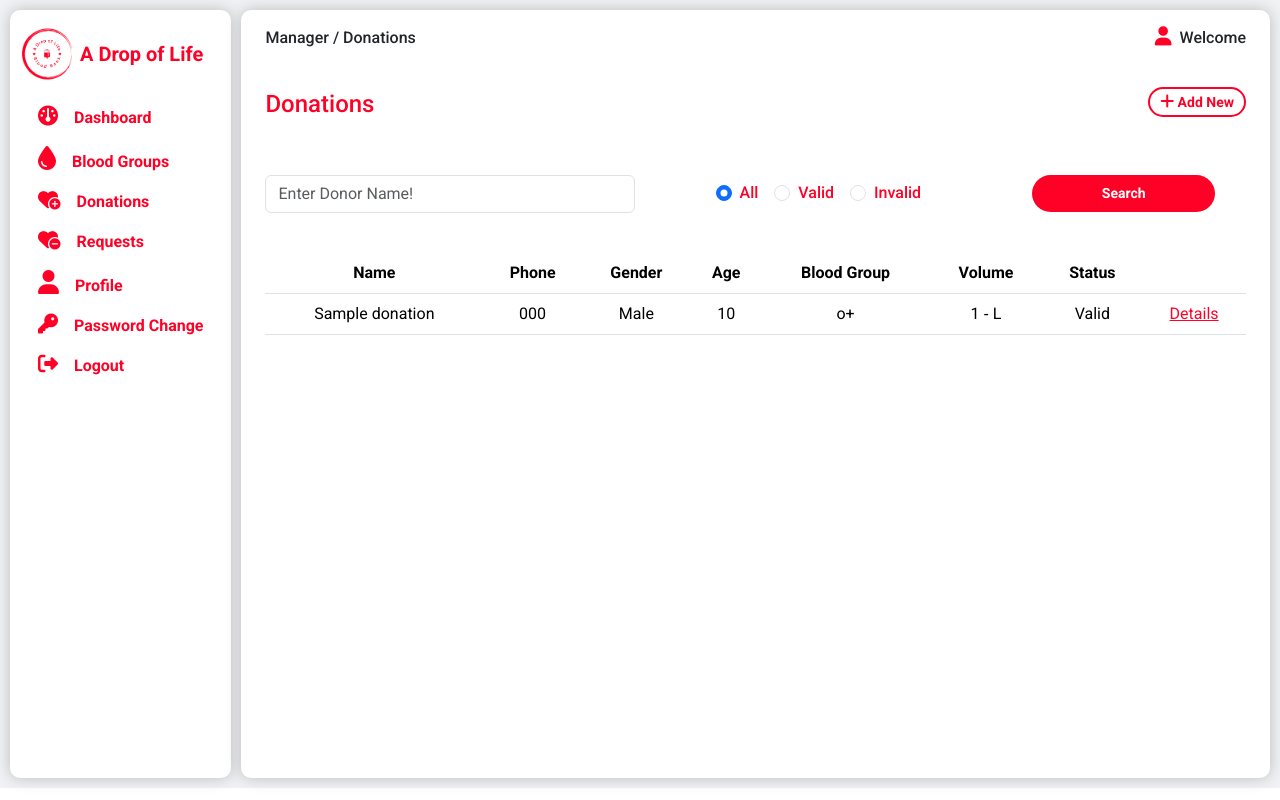
After one commit to IbrahimHerawi/A-Drop-of-Life, a Django app: page /adropoflife/manager/donations/ in a window 1280 px wide. The commit adds this page. Run offline with Django 5.2, Linux system fonts and the light colour scheme; tables that the repository leaves empty hold one stand-in row (values such as "Sample post"); parts of the project's set-up code (start-up, migrations or seed data) failed here and were passed over; some libraries are stand-ins or nearby versions.

Commit message:
donation's views and templates are added

```diff
--- a/bloodbank/models.py
+++ b/bloodbank/models.py
@@ -4,6 +4,7 @@ from django.core.validators import (
     MinValueValidator,
     MaxValueValidator,
 )
+from django.urls import reverse
 
 
 # Blood Group Table
@@ -78,8 +79,12 @@ class Donation(models.Model):
     def save(self, *args, **kwargs):
         if not self.residual_volume:
             self.residual_volume = self.donation_volume
+            self.status = "1"
 
         super(Donation, self).save(*args, **kwargs)
+
+    def get_absolute_url(self):
+        return reverse("donation-detail", kwargs={"pk": self.pk})
 
 
 # Requests Table
--- a/bloodbank/urls.py
+++ b/bloodbank/urls.py
@@ -3,10 +3,57 @@ from django.urls import path
 from .views import (
     DashboardView,
     BloodGroupsView,
+    DonationListView,
+    DonationDetailView,
+    DonationCreateView,
+    DonationEditView,
+    DonationDeleteView,
 )
 
+# General Urls
+general_urls = [
+    path(
+        "dashboard/",
+        DashboardView.as_view(),
+        name="dashboard",
+    ),
+    path(
+        "bloodgroups/",
+        BloodGroupsView.as_view(),
+        name="bloodgroups",
+    ),
+]
 
-urlpatterns = [
-    path("dashboard/", DashboardView.as_view(), name="dashboard"),
-    path("bloodgroups/", BloodGroupsView.as_view(), name="bloodgroups"),
+
+# Donation Urls
+donation_urls = [
+    path(
+        "donations/",
+        DonationListView.as_view(),
+        name="donation-list",
+    ),
+    path(
+        "donations/new/",
+        DonationCreateView.as_view(),
+        name="donation-new",
+    ),
+    path(
+        "donations/<int:pk>/",
+        DonationDetailView.as_view(),
+        name="donation-detail",
+    ),
+    path(
+        "donations/edit/<int:pk>/",
+        DonationEditView.as_view(),
+        name="donation-edit",
+    ),
+    path(
+        "donations/delete/<int:pk>/",
+        DonationDeleteView.as_view(),
+        name="donation-delete",
+    ),
 ]
+
+
+# All
+urlpatterns = general_urls + donation_urls
--- a/bloodbank/views.py
+++ b/bloodbank/views.py
@@ -1,17 +1,81 @@
 from django.views.generic import (
     ListView,
+    DetailView,
+    CreateView,
+    UpdateView,
+    DeleteView,
 )
+from django.urls import reverse_lazy
 
 from .models import (
     BloodGroup,
+    Donation,
+)
+from .forms import (
+    DonationForm,
+    UpdateDonationForm,
 )
 
 
+# Dashboard View
 class DashboardView(ListView):
     model = BloodGroup
-    template_name = "bloodbank/dashboard.html"
+    template_name = "bloodbank/general/dashboard.html"
 
 
+# Blood Groups View
 class BloodGroupsView(ListView):
     model = BloodGroup
-    template_name = "bloodbank/bloodgroups.html"
+    template_name = "bloodbank/general/bloodgroups.html"
+
+
+# Donation Views
+class DonationListView(ListView):
+    model = Donation
+    template_name = "bloodbank/donation/donation_list.html"
+
+    def get_queryset(self):
+        query = self.request.GET.get("q")
+        status = self.request.GET.get("status")
+
+        if query is None:
+            queryset = Donation.objects.all().order_by("-transfusion_date")
+            return queryset
+
+        if status == "0":
+            queryset = Donation.objects.filter(donor_name__icontains=query).order_by(
+                "-transfusion_date"
+            )
+            return queryset
+
+        queryset = (
+            Donation.objects.filter(status__exact=status)
+            .filter(donor_name__icontains=query)
+            .order_by("-transfusion_date")
+        )
+
+        return queryset
+
+
+class DonationCreateView(CreateView):
+    model = Donation
+    template_name = "bloodbank/donation/donation_new.html"
+    form_class = DonationForm
+    success_url = reverse_lazy("donation-list")
+
+
+class DonationDetailView(DetailView):
+    model = Donation
+    template_name = "bloodbank/donation/donation_detail.html"
+
+
+class DonationEditView(UpdateView):
+    model = Donation
+    template_name = "bloodbank/donation/donation_edit.html"
+    form_class = UpdateDonationForm
+
+
+class DonationDeleteView(DeleteView):
+    model = Donation
+    template_name = "bloodbank/donation/donation_delete.html"
+    success_url = reverse_lazy("donation-list")
--- /dev/null
+++ b/static/scripts/bloodbank/donation.js
@@ -0,0 +1,14 @@
+document.querySelectorAll('input[type="radio"]').forEach(
+    function(radio) {
+        radio.addEventListener('click',
+            function() {
+                document.getElementById('donation').submit();
+                sessionStorage.setItem('checked', radio.id);
+            }
+        )
+    }
+)
+
+
+let btn_checked = sessionStorage.getItem('checked');
+document.getElementById(btn_checked).checked = true;
--- a/static/styles/account/general.css
+++ b/static/styles/account/general.css
@@ -1,3 +1,7 @@
+* {
+    font-family: "Roboto", Arial;
+}
+
 /* Hero Section */
 .hero-section {
     background: var(--clr-theme);
--- a/static/styles/bloodbank/_general.css
+++ b/static/styles/bloodbank/_general.css
@@ -3,6 +3,7 @@
 }
 
 * {
+    font-family: "Roboto", Arial;
     box-sizing: border-box;
 }
 
@@ -70,10 +71,29 @@
     font-size: 14px;
     text-decoration: none;
     transition: 0.3s background-color;
+    font-weight: bold;
 }
 
 .submit-btn:hover {
     background-color: #ff0026c2;
 }
+/* Form Section */
 
-/* Form Section */
+/* General Button */
+.general-btn {
+    background-color: white;
+    color: var(--clr-theme);
+    border: solid 2px var(--clr-theme);
+    border-radius: 50px;
+    text-decoration: none;
+    font-weight: bold;
+    padding: 5px 10px 5px 10px;
+    font-family: "Roboto";
+    font-size: 14px;
+    transition: 0.4s background-color;
+}
+
+.general-btn:hover {
+    background-color: #ff00262a;
+}
+/* General Button */
--- a/templates/account/profile.html
+++ b/templates/account/profile.html
@@ -1,4 +1,4 @@
-{% extends "bloodbank/_general.html" %}
+{% extends "bloodbank/general/_general.html" %}
 {% load static %}
 {% load crispy_forms_tags %}
 
--- /dev/null
+++ b/templates/bloodbank/donation/donation_list.html
@@ -0,0 +1,94 @@
+{% extends 'bloodbank/general/_general.html' %}
+
+{% load static %}
+
+{% block title %}Donations{% endblock title %}
+
+{% block path %}Donations{% endblock path %}
+
+{% block content %}
+
+<section>
+    <div class="d-flex flex-column flex-sm-row justify-content-between mb-4">
+        <div class="mb-4">
+            <h4 class="page-title">Donations</h4>
+        </div>
+        <div>
+            <a href="{% url 'donation-new' %}" class="general-btn"><i class="fs-6 fa-solid fa-plus"></i> Add New</a>
+        </div>
+    </div>
+
+    <!-- Search Form -->
+    <form class="d-flex flex-column flex-lg-row justify-content-between form-content row-gap-4" method="get"
+        action="{% url 'donation-list' %}" id="donation">
+
+        <div class="flex-grow-1">
+            <input type="search" class="form-control" name="q" placeholder="Enter Donor Name!" aria-label="Search">
+        </div>
+        <div class="flex-grow-1 align-items-center justify-content-center d-flex flex-row column-gap-3">
+            <div class="form-check">
+                <input class="form-check-input" type="radio" name="status" id="statusall" value="0" checked>
+                <label class="form-check-label" for="statusall">
+                    All
+                </label>
+            </div>
+            <div class="form-check">
+                <input class="form-check-input" type="radio" name="status" id="statusvalid" value="1">
+                <label class="form-check-label" for="statusvalid">
+                    Valid
+                </label>
+            </div>
+            <div class="form-check">
+                <input class="form-check-input" type="radio" name="status" id="statusinvalid" value="2">
+                <label class="form-check-label" for="statusinvalid">
+                    Invalid
+                </label>
+            </div>
+        </div>
+        <div class="flex-grow-1 text-center">
+            <input type="submit" class="submit-btn flex-grow-1 w-75" value="Search">
+        </div>
+    </form>
+    <!-- Search Form -->
+
+    <!-- Table -->
+    <div class="table-responsive mt-3">
+        <table class="table table-hover text-center table-responsive mt-4">
+            <thead>
+                <th scope="col">Name</th>
+                <th scope="col">Phone</th>
+                <th scope="col">Gender</th>
+                <th scope="col">Age</th>
+                <th scope="col">Blood Group</th>
+                <th scope="col">Volume</th>
+                <th scope="col">Status</th>
+                <th scope="col"></th>
+            </thead>
+            <tbody>
+                {% for d in object_list %}
+                <tr>
+                    <td>{{d.donor_name}}</td>
+                    <td>{{d.donor_phone}}</td>
+                    <td>{{d.donor_gender}}</td>
+                    <td>{{d.donor_age}}</td>
+                    <td>{{d.blood_group.group_name}}</td>
+                    <td>{{d.donation_volume}} &dash; L</td>
+                    {% if d.status == '1' %}
+                    <td>Valid</td>
+                    {% else %}
+                    <td>Invalid</td>
+                    {% endif %}
+                    <td><a href="{% url 'donation-detail' d.pk %}" style="color: var(--clr-theme);">Details</a></td>
+                </tr>
+                {% endfor %}
+            </tbody>
+        </table>
+    </div>
+    <!-- Table -->
+</section>
+
+{% endblock content %}
+
+{% block script %}
+<script src="{% static 'scripts/bloodbank/donation.js' %}"></script>
+{% endblock script %}
--- a/templates/bloodbank/_general.html
+++ b/templates/bloodbank/general/_general.html
@@ -34,6 +34,7 @@
     <!--Sidebar & Content start-->
     <div class="container-fluid">
         <div class="row flex-nowrap">
+
             <!-- Sidebar start -->
             <div class="sidebar col-auto d-flex flex-column justify-content-start">
                 <a href="{% url 'home' %}" class="d-flex align-items-center text-decoration-none fw-bold mt-sm-3 mt-3">
@@ -54,7 +55,7 @@
                         </a>
                     </li>
                     <li class="nav-item py-2 py-sm-0">
-                        <a href="" class="nav-link">
+                        <a href="{% url 'donation-list' %}" class="nav-link">
                             <i class="fs-5 fa-solid fa-heart-circle-plus"></i><span
                                 class="fs-6 ms-3 d-none d-sm-inline">Donations</span>
                         </a>
@@ -87,6 +88,7 @@
                 </ul>
             </div>
             <!--Sidebar end -->
+
             <!-- Content start -->
             <div class="content p-3 col px-4">
                 <div class="d-flex flex-row justify-content-between mb-4">
@@ -101,6 +103,7 @@
                 {% block content %}{% endblock content %}
             </div>
             <!-- Content end -->
+
         </div>
     </div>
     <!--Sidebar & Content end -->
--- a/templates/bloodbank/bloodgroups.html
+++ b/templates/bloodbank/general/bloodgroups.html
@@ -1,14 +1,10 @@
-{% extends 'bloodbank/_general.html' %}
+{% extends 'bloodbank/general/_general.html' %}
 
 {% load static %}
 
 {% block title %}Blood Groups{% endblock title %}
 
 {% block path %}Blood Groups{% endblock path %}
-
-{% block head %}
-<link rel="stylesheet" href="{% static 'styles/bloodbank/bloodgroups.css' %}">
-{% endblock head %}
 
 {% block content %}
 
--- a/templates/bloodbank/dashboard.html
+++ b/templates/bloodbank/general/dashboard.html
@@ -1,4 +1,4 @@
-{% extends 'bloodbank/_general.html' %}
+{% extends 'bloodbank/general/_general.html' %}
 
 {% load static %}
 
```
Also changed, not shown: bloodbank/forms.py (+0 -10 lines), static/styles/bloodbank/detail.css (added, +14 -0 lines), templates/bloodbank/donation/donation_delete.html (added, +37 -0 lines), templates/bloodbank/donation/donation_detail.html (added, +69 -0 lines), templates/bloodbank/donation/donation_edit.html (added, +21 -0 lines), templates/bloodbank/donation/donation_new.html (added, +20 -0 lines).
